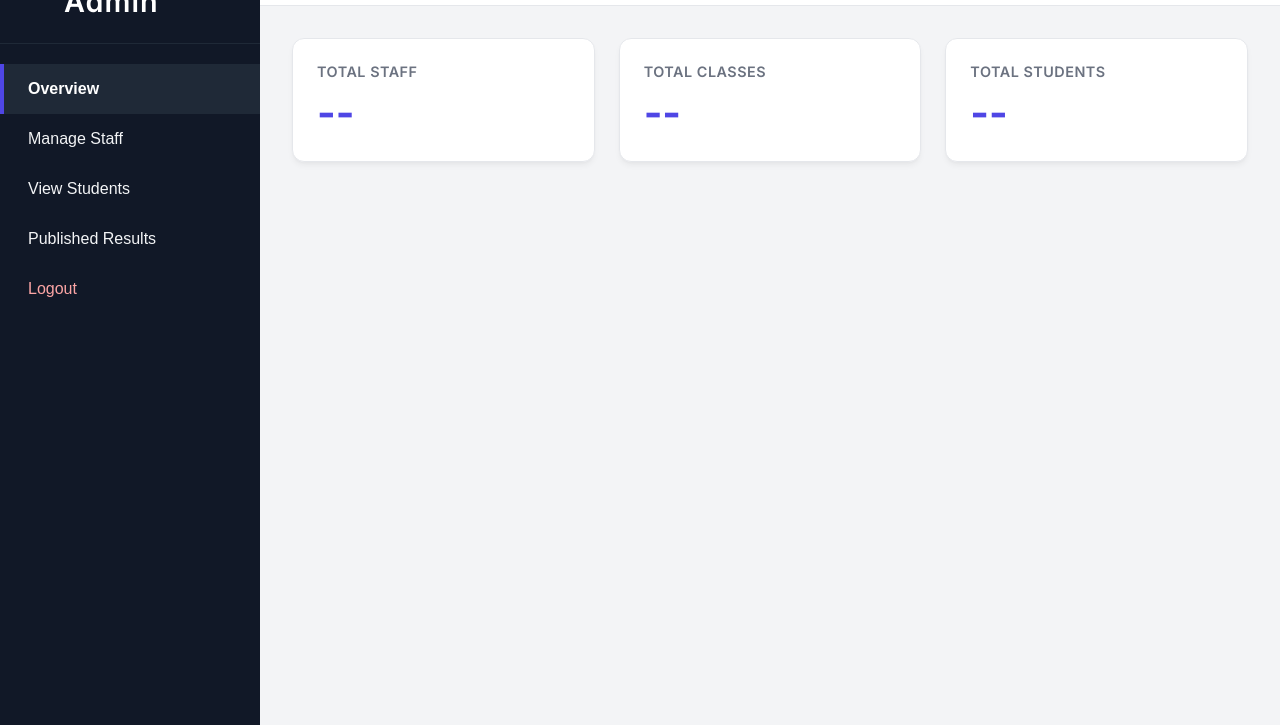
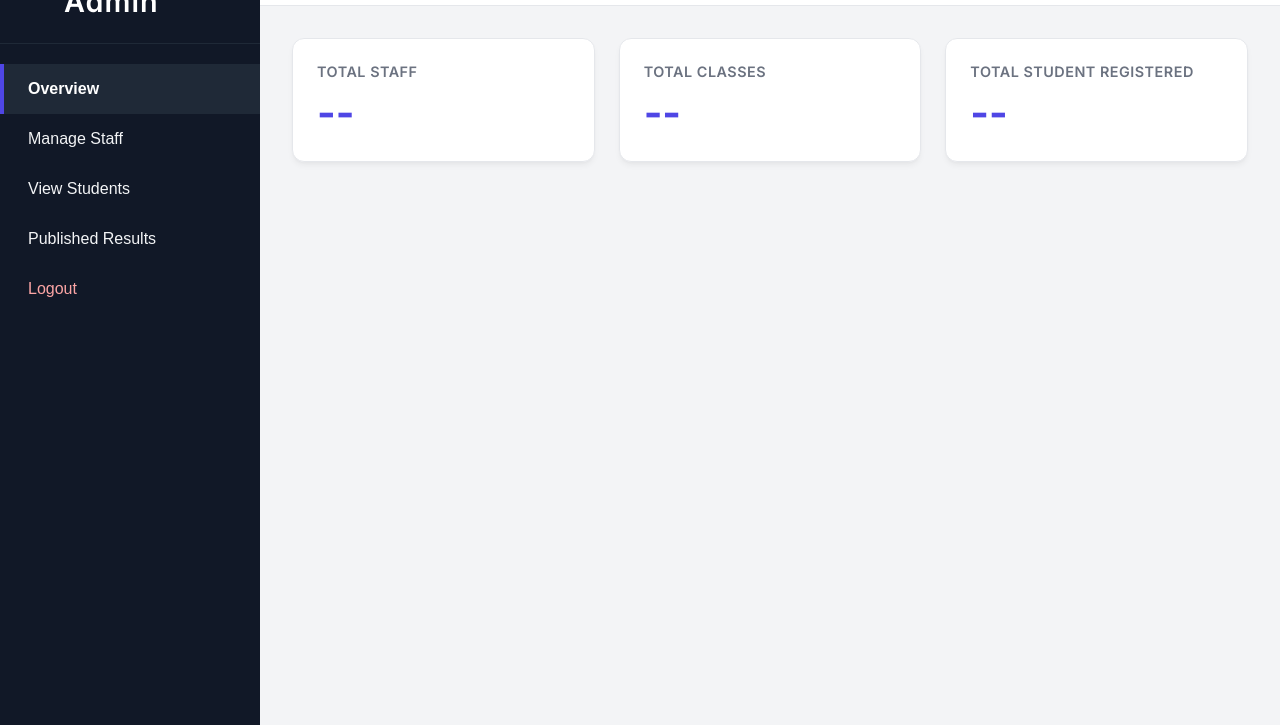
Before and after one commit to Rukky-melody/rabs-project, a website: page public/admin/dashboard.html in a window 1280 px wide. Shown: the part 75-800 px from the top of the page. Drawn offline with Linux system fonts and the light colour scheme; no server answers; sample sign-in values are in the browser's storage.

Commit message:
Rename Total Students stats card header to Total Student Registered

```diff
--- a/public/admin/dashboard.html
+++ b/public/admin/dashboard.html
@@ -64,7 +64,7 @@
                             <p class="stat-value" id="statTotalClasses">--</p>
                         </div>
                         <div class="stat-card">
-                            <h3>Total Students</h3>
+                            <h3>Total Student Registered</h3>
                             <p class="stat-value" id="statTotalStudents">--</p>
                         </div>
                     </div>
```
